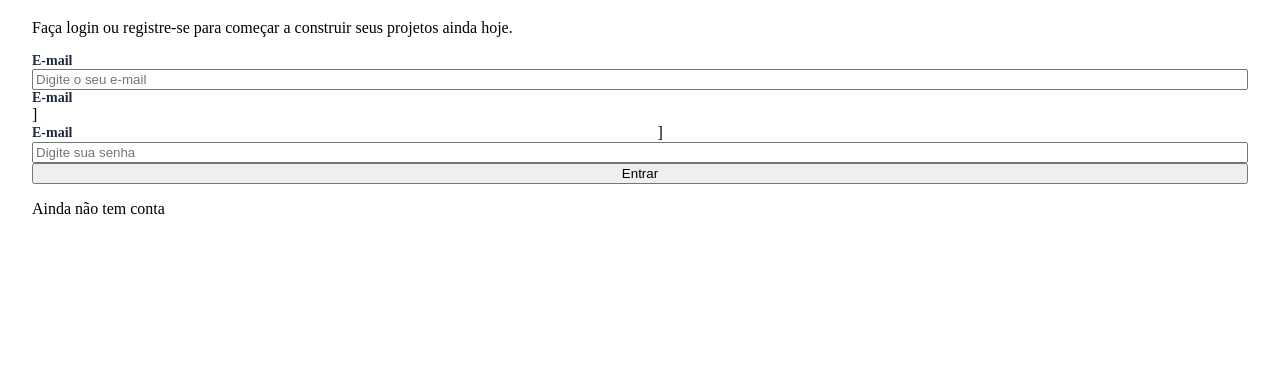
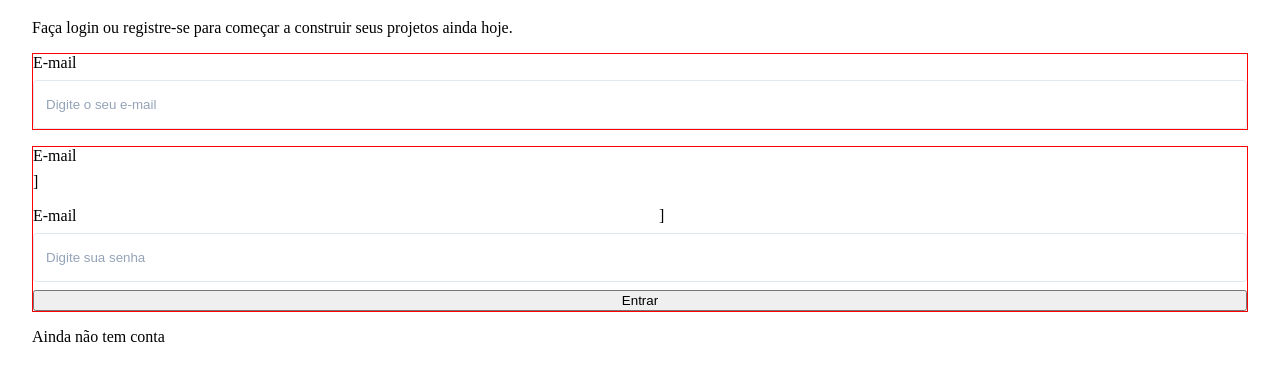
Before and after one commit to MiguelWeed/projeto-vertigo, a plain HTML site: page index.html/index.html in a window 1280 px wide. Shown: the part 87-468 px from the top of the page. Drawn offline with Linux system fonts and the light colour scheme.

Commit message:
estilização da input

```diff
--- a/index.html/style.css
+++ b/index.html/style.css
@@ -8,7 +8,11 @@
 :root{
     --gray-800: #1E293B;
     --gray-600: #475569;
+    --gray-400: #94a3b8;
+    --gray-200: #e2e8f0;
+    --purple: #7c3aed;
 }
+
 / 1 rem = 2 px /
 / 40px = 2,5 rem /
 header {
@@ -35,10 +39,12 @@ main{
     font-size: 0.8125rem;
     color: var(--gray-600);
 }
-
 .input-box{
     display: flex;
     flex-direction:column ;
+    gap: 0.5rem;
+    margin-bottom: 1rem;
+    border: 1px solid red;
 }
 
 .input-box div{
@@ -46,10 +52,39 @@ main{
     justify-content: space-between;
     align-items: center;
 }
+}
+
 .login label{
     font-size: 0.875rem;
     color: var(--gray-800);
     font-weight: 600;
 }
 
+.login input{
+    padding: 1rem 0.75rem;
+    border: 1px solid var(--gray-200);
+    border-radius: 0.25rem;
+    color: var(--gray-800);
+}
+
+.login input:hover,
+.login input:focus{
+    outline: 1px solid var(--purple);
+}
+
+.login input::placeholder{
+    color: var(--gray-400);
+}
+
+.login a{
+    color: var(--purple);
+    text-decoration: none;
+    font-size: 0.875rem;
+    font-weight: 600;
+}
+
+.login a:hover{
+    text-decoration: underline;
+}
+
 / nome da cor rgb, rgba, hex, hls, hwb */
```
